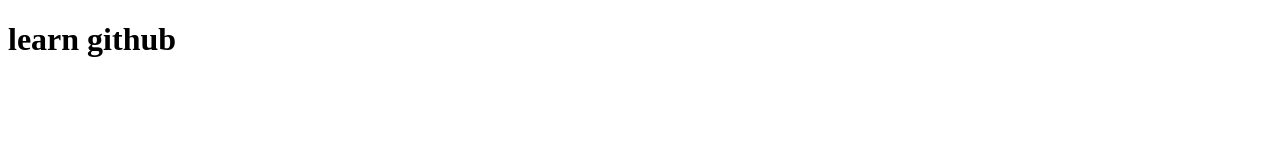
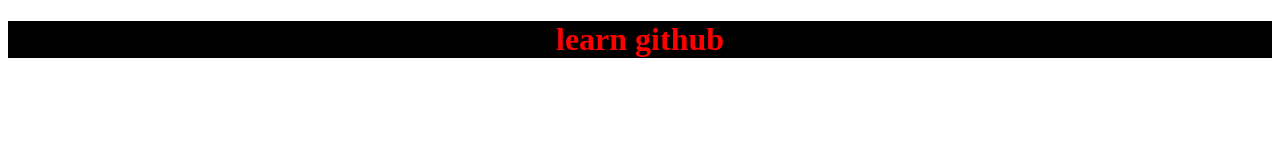
Before and after one commit to farhan44165/local-github, a plain HTML site: page index.html in a window 1280 px wide. Drawn offline with Linux system fonts and the light colour scheme.

Commit message:
New files added

```diff
--- a/index.html
+++ b/index.html
@@ -4,6 +4,7 @@
     <meta charset="UTF-8">
     <meta name="viewport" content="width=device-width, initial-scale=1.0">
     <title>Local Git</title>
+    <link rel="stylesheet" href="style.css">
 </head>
 <body>
     <h1>learn github</h1>
--- /dev/null
+++ b/style.css
@@ -0,0 +1,5 @@
+h1{
+    color: red;
+    background-color: black;
+    text-align: center;
+}
```
Also changed, not shown: 1 other file.
